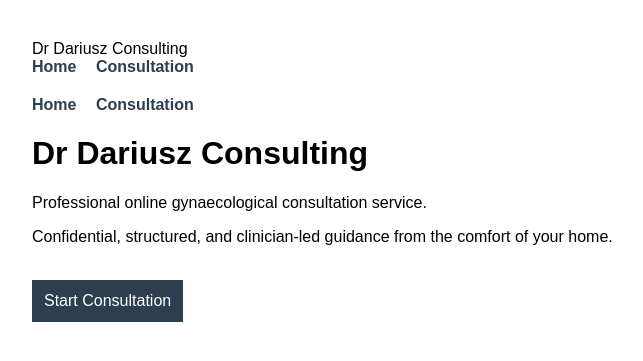
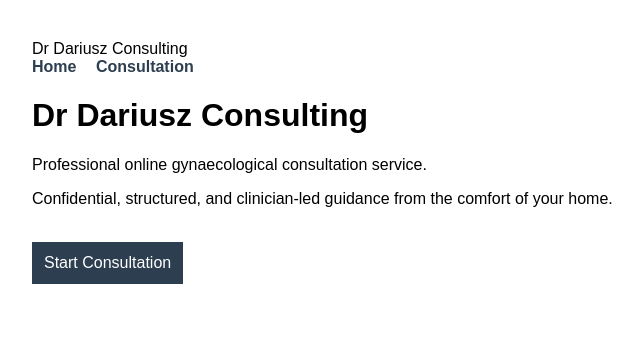
Before and after one commit to darledzinski-create/gyne-consulting--platform, a Flask app: page / in a window 1280 px wide. Shown: the top 361 px of the page, without its empty margins (8-651 px from the left). Run offline with Flask 3, Linux system fonts and the light colour scheme.

Commit message:
Update base.html

```diff
--- a/templates/base.html
+++ b/templates/base.html
@@ -75,10 +75,6 @@
         <a href="/consultation">Consultation</a>
     </nav>
 </header>
-    <nav>
-        <a href="/">Home</a>
-        <a href="/consultation">Consultation</a>
-    </nav>
 
     <div class="container">
         {% block content %}{% endblock %}
```
